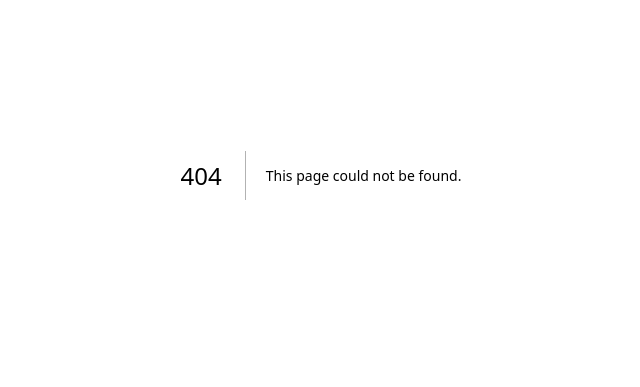
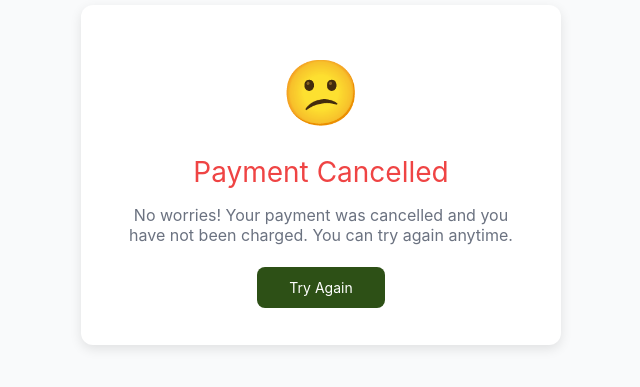
Before and after one commit to mihlalibayi/ebosch-website, a Next.js app: page /membership/cancel in a window 1280 px wide. Before the commit this address had no page. Shown: the part 225-612 px from the top of the page, without its empty margins (319-959 px from the left). Built offline with nearby package versions, Linux system fonts and the light colour scheme.

Commit message:
Added payment url

```diff
--- /dev/null
+++ b/app/api/payfast-notify/route.ts
@@ -0,0 +1,30 @@
+import { NextRequest, NextResponse } from 'next/server';
+import { db } from '@/lib/firebase-config';
+import { doc, updateDoc } from 'firebase/firestore';
+
+export async function POST(req: NextRequest) {
+  try {
+    const body = await req.text();
+    const params = new URLSearchParams(body);
+
+    const paymentStatus = params.get('payment_status');
+    const membershipId = params.get('m_payment_id');
+
+    if (!membershipId) {
+      return NextResponse.json({ error: 'No membership ID' }, { status: 400 });
+    }
+
+    if (paymentStatus === 'COMPLETE') {
+      await updateDoc(doc(db, 'monthly_memberships', membershipId), {
+        status: 'active',
+        lastPaymentDate: new Date().toISOString(),
+        nextPaymentDate: new Date(new Date().setMonth(new Date().getMonth() + 1)).toISOString()
+      });
+    }
+
+    return NextResponse.json({ success: true });
+  } catch (error) {
+    console.error('PayFast notify error:', error);
+    return NextResponse.json({ error: 'Server error' }, { status: 500 });
+  }
+}
--- /dev/null
+++ b/app/membership/cancel/page.tsx
@@ -0,0 +1,43 @@
+'use client';
+
+import Link from 'next/link';
+
+export default function CancelPage() {
+  return (
+    <div style={{
+      minHeight: '100vh',
+      display: 'flex',
+      alignItems: 'center',
+      justifyContent: 'center',
+      backgroundColor: '#f9fafb'
+    }}>
+      <div style={{
+        backgroundColor: 'white',
+        borderRadius: '12px',
+        padding: '48px',
+        textAlign: 'center',
+        boxShadow: '0 4px 12px rgba(0,0,0,0.1)',
+        maxWidth: '480px',
+        width: '90%'
+      }}>
+        <div style={{ fontSize: '64px', marginBottom: '24px' }}>😕</div>
+        <h1 style={{ fontSize: '28px', color: '#ef4444', marginBottom: '16px', fontWeight: 'normal' }}>
+          Payment Cancelled
+        </h1>
+        <p style={{ fontSize: '16px', color: '#6b7280', marginBottom: '32px', fontWeight: 'normal' }}>
+          No worries! Your payment was cancelled and you have not been charged. You can try again anytime.
+        </p>
+        <Link href="/membership" style={{
+          padding: '12px 32px',
+          backgroundColor: '#2d5016',
+          color: 'white',
+          borderRadius: '8px',
+          textDecoration: 'none',
+          fontSize: '14px'
+        }}>
+          Try Again
+        </Link>
+      </div>
+    </div>
+  );
+}
--- /dev/null
+++ b/app/membership/success/page.tsx
@@ -0,0 +1,43 @@
+'use client';
+
+import Link from 'next/link';
+
+export default function SuccessPage() {
+  return (
+    <div style={{
+      minHeight: '100vh',
+      display: 'flex',
+      alignItems: 'center',
+      justifyContent: 'center',
+      backgroundColor: '#f9fafb'
+    }}>
+      <div style={{
+        backgroundColor: 'white',
+        borderRadius: '12px',
+        padding: '48px',
+        textAlign: 'center',
+        boxShadow: '0 4px 12px rgba(0,0,0,0.1)',
+        maxWidth: '480px',
+        width: '90%'
+      }}>
+        <div style={{ fontSize: '64px', marginBottom: '24px' }}>🎉</div>
+        <h1 style={{ fontSize: '28px', color: '#2d5016', marginBottom: '16px', fontWeight: 'normal' }}>
+          Payment Successful!
+        </h1>
+        <p style={{ fontSize: '16px', color: '#6b7280', marginBottom: '32px', fontWeight: 'normal' }}>
+          Welcome! Your membership is now active. We'll send a confirmation to your email shortly.
+        </p>
+        <Link href="/" style={{
+          padding: '12px 32px',
+          backgroundColor: '#2d5016',
+          color: 'white',
+          borderRadius: '8px',
+          textDecoration: 'none',
+          fontSize: '14px'
+        }}>
+          Go to Home
+        </Link>
+      </div>
+    </div>
+  );
+}
```
